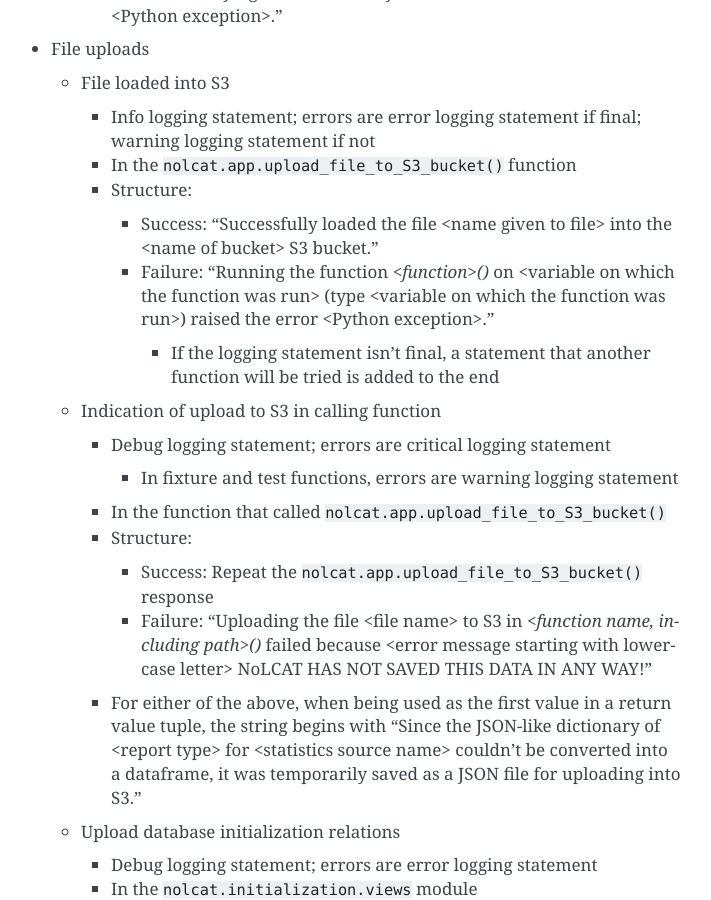
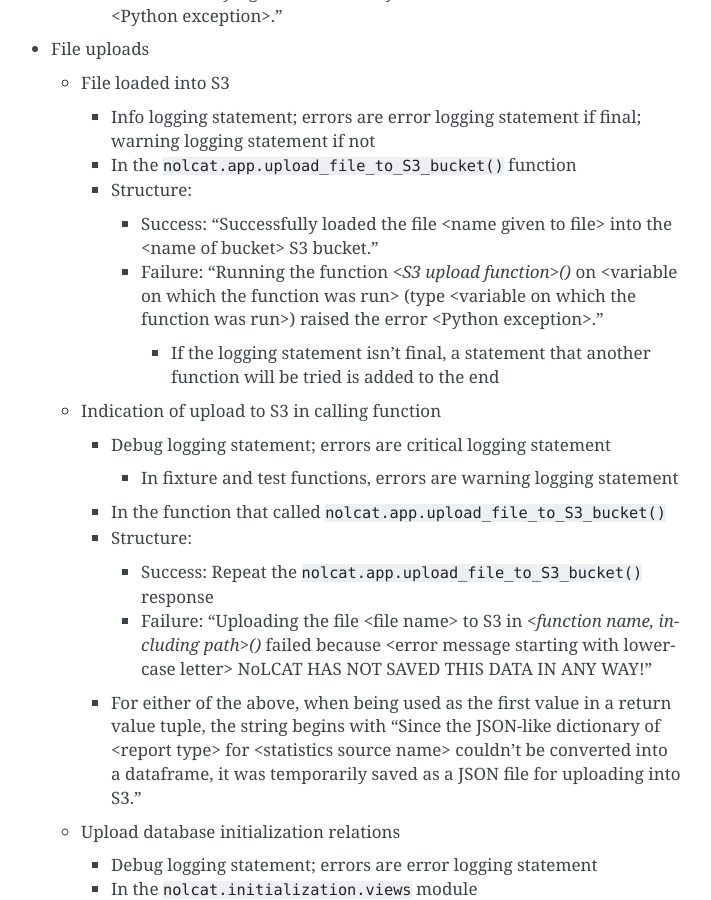
Before and after one commit to ereiskind/nolcat, a Sphinx documentation site: the page built from docs/source/code_style_guide.rst, in a window 1280 px wide and 900 px high, scrolled down 2830 px. Shown: the whole window, without its empty margins (399-1110 px from the left). Built offline with Sphinx 7.4.7, drawn with Linux system fonts in a browser that asks for light colours; some of the changed lines change nothing that is shown.

Commit message:
Enhance `upload_file_to_S3_bucket()`-related note

```diff
--- a/docs/source/code_style_guide.rst
+++ b/docs/source/code_style_guide.rst
@@ -103,7 +103,7 @@
     * Structure:
 
       * Success: "Successfully loaded the file <name given to file> into the <name of bucket> S3 bucket."
-      * Failure: "Running the function `<function>()` on <variable on which the function was run> (type <variable on which the function was run>) raised the error <Python exception>."
+      * Failure: "Running the function `<S3 upload function>()` on <variable on which the function was run> (type <variable on which the function was run>) raised the error <Python exception>."
 
         * If the logging statement isn't final, a statement that another function will be tried is added to the end
 
```
